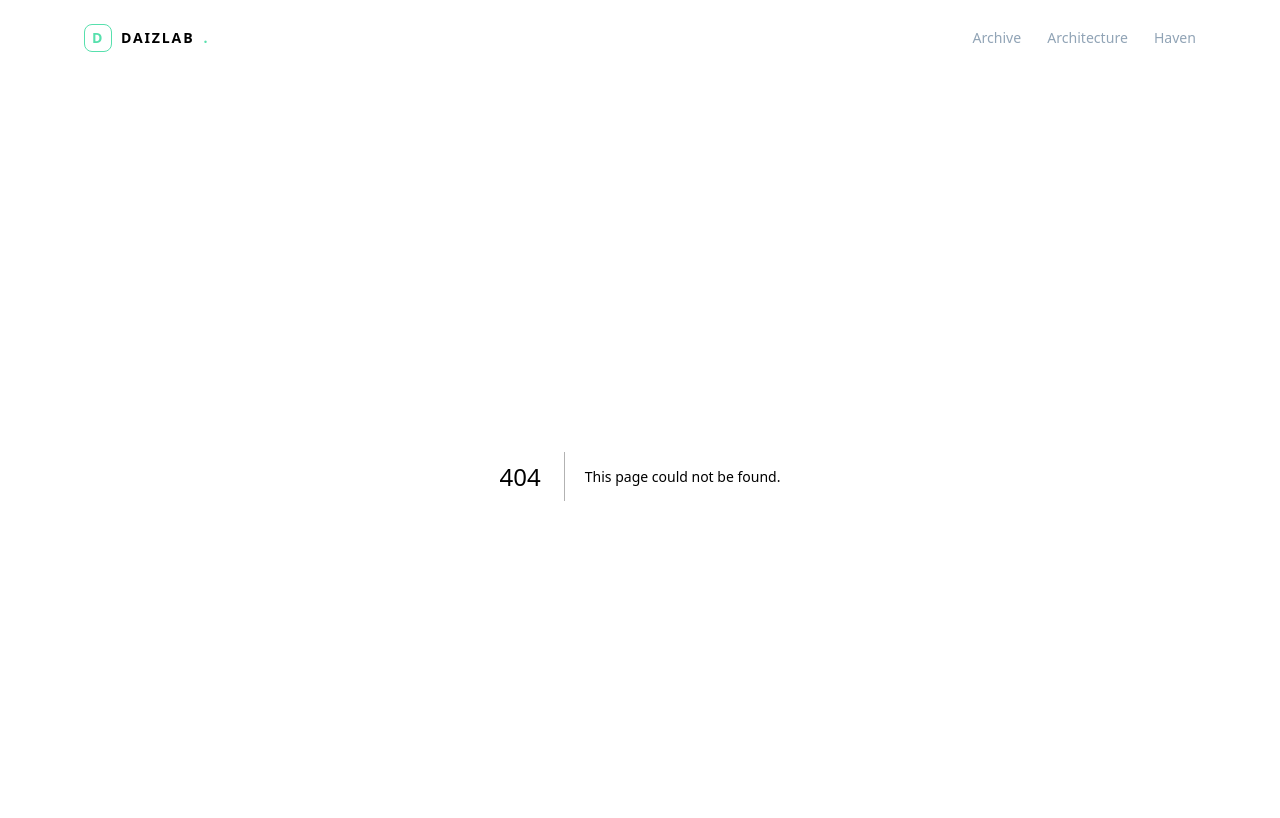
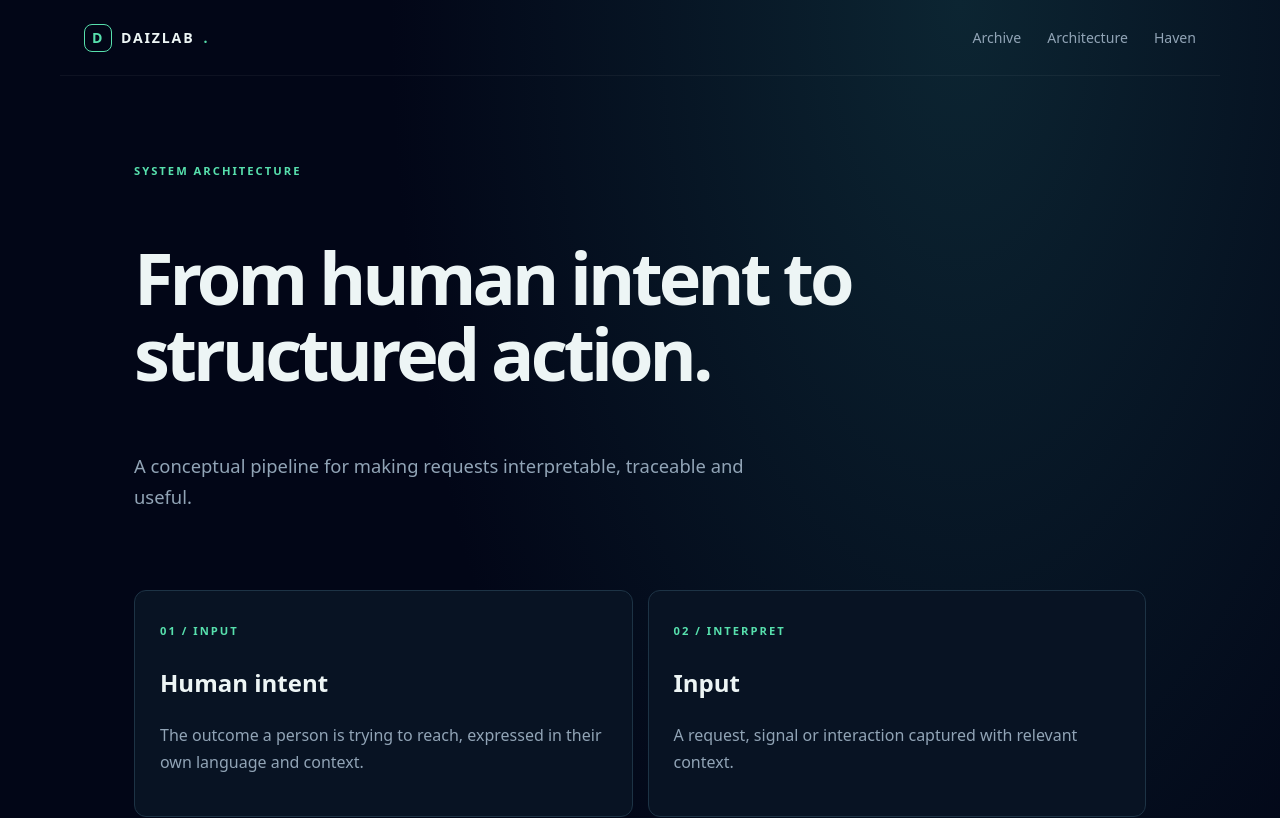
Before and after one commit to Damiedaiz/daizlab-site, a Next.js app: page /architecture in a window 1280 px wide. Before the commit this address had no page. Shown: the top 818 px of the page. Built offline with nearby package versions, Linux system fonts and the light colour scheme.

Commit message:
Complete DaizLab Next.js App Router migration

```diff
--- /dev/null
+++ b/app/architecture/page.tsx
@@ -0,0 +1,5 @@
+import type { Metadata } from "next";
+import Link from "next/link";
+export const metadata: Metadata = { title: "Intent Architecture" };
+const stages = [["01 / INPUT","Human intent","The outcome a person is trying to reach, expressed in their own language and context."],["02 / INTERPRET","Input","A request, signal or interaction captured with relevant context."],["03 / TRANSFORM","Compiler","Rules and models organise the request into a consistent representation."],["04 / REPRESENT","Structured output","Machine-readable information that can be validated, routed and understood."],["05 / EXECUTE","Machine intelligence","Software can use structured context to recommend or perform an appropriate next action, with human oversight."]];
+export default function Architecture(){return <main className="wrap"><section className="page-hero"><p className="eyebrow">SYSTEM ARCHITECTURE</p><h1>From human intent to structured action.</h1><p className="lead">A conceptual pipeline for making requests interpretable, traceable and useful.</p></section><div className="grid-2">{stages.map(([n,t,d])=><article className="content-card" key={n}><span className="num">{n}</span><h2>{t}</h2><p className="muted">{d}</p></article>)}</div><section className="section"><h2>Frequently asked questions</h2><h3>Is this a deployed AI product?</h3><p className="muted">This page describes an architecture and research direction; it does not claim every component is deployed as an autonomous service.</p><h3>Does intent scoring read a person's mind?</h3><p className="muted">No. Scores use observable on-device interaction signals only.</p></section><Link className="text-link" href="/waaas">Explore the WAAAS proof page →</Link></main>}
```
